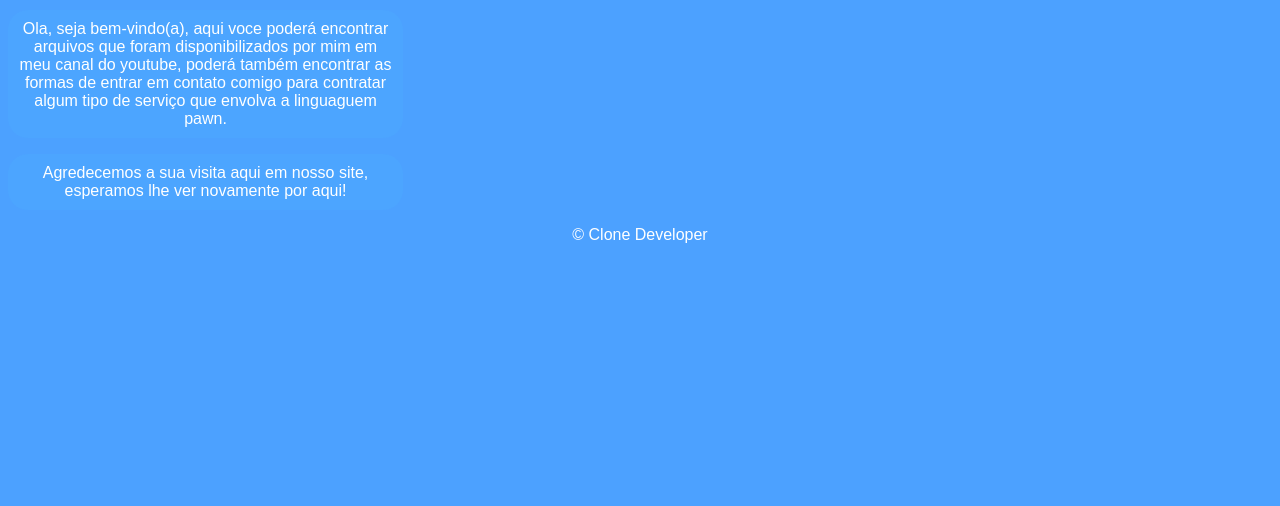
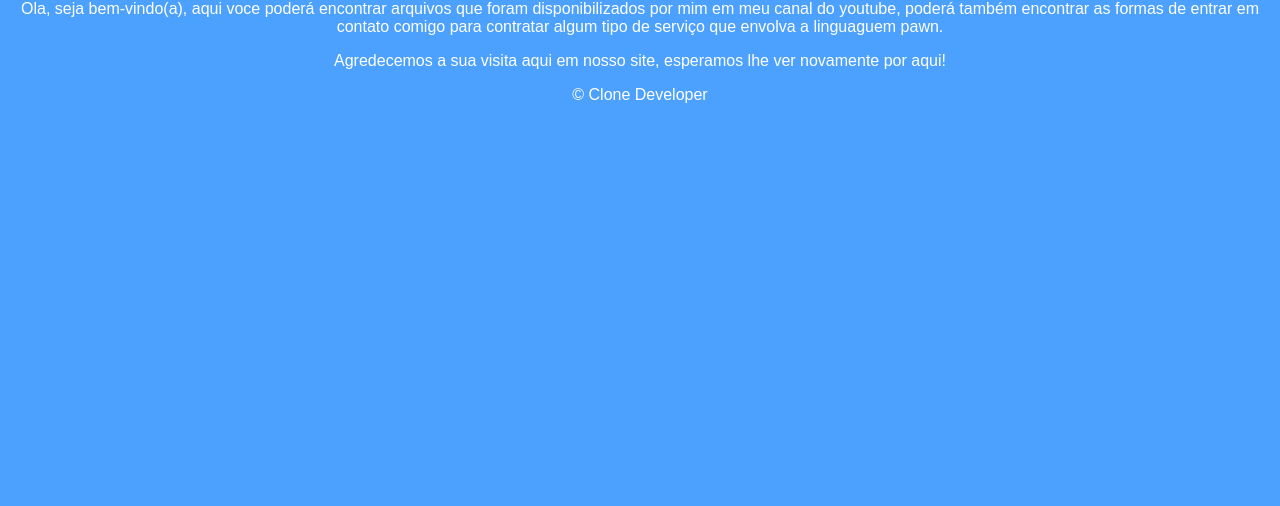
Before and after one commit to CloneXL/cloneweb, a plain HTML site: page index.html in a window 1280 px wide. Shown: the part 294-800 px from the top of the page. Drawn offline with Linux system fonts and the light colour scheme.

Commit message:
Add files via upload

```diff
--- a/Estilos/estilo.css
+++ b/Estilos/estilo.css
@@ -15,13 +15,6 @@ a {
   text-decoration: none;
 }
 
-section p {
-  background-color: #4ca5ff;
-  width: 375px;
-  border-radius: 20px;
-  padding: 10px;
-}
-
 ul {
   display: flex;
   justify-content: space-between;
@@ -37,6 +30,10 @@ button {
 	cursor: pointer;
 }
 
+#p1 {
+  align-items: center;
+}
+
 .centro {
   text-align: center;
   align-items: center;
--- a/index.html
+++ b/index.html
@@ -14,18 +14,17 @@
 		<a href="Codigos/contato.html">Contato</a>
 	</ul>
 	<header class="centro">
-		<hr>
 		<img src="Images/clone.png" alt="">
 		<h1>Informações</h1>
 	</header>
-	<section class="centro">
-		<p>
+	<main class="centro">
+		<p id="p1">
 			Ola, seja bem-vindo(a), aqui voce poderá encontrar arquivos que foram disponibilizados por mim em meu canal do youtube, poderá também encontrar as formas de entrar em contato comigo para contratar algum tipo de serviço que envolva a linguaguem pawn.
 		</p>
-		<p>
+		<p id="p2">
 			Agredecemos a sua visita aqui em nosso site, esperamos lhe ver novamente por aqui!
 		</p>
-	</section>
+	</main>
 	<footer class="centro">
 		&copy; Clone Developer
 	</footer>
```
Also changed, not shown: Codigos/contato.html (+0 -1 lines), Codigos/downloads.html (+3 -4 lines).
